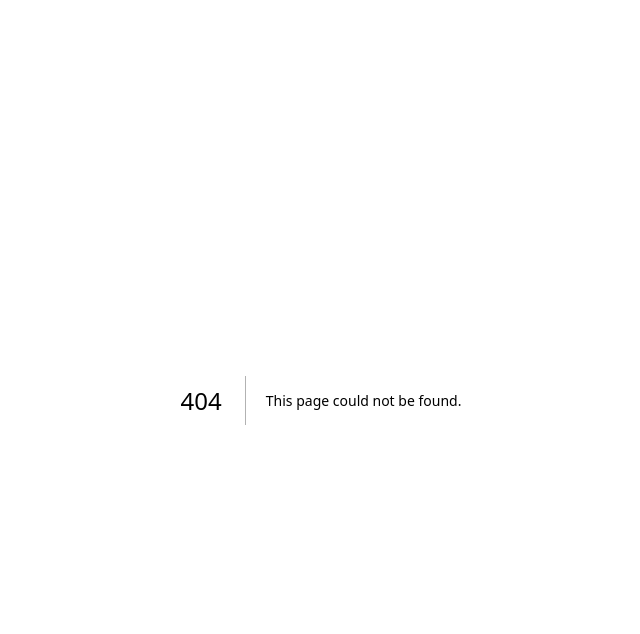
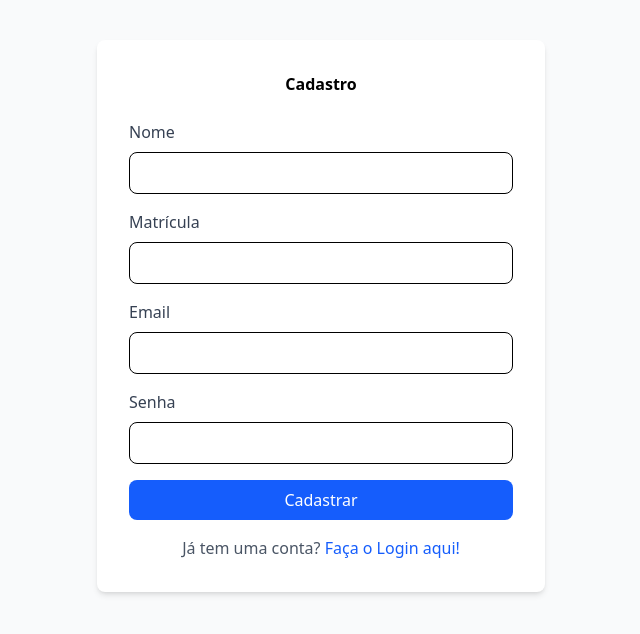
Before and after one commit to jpcc99/projeto-eng-software, a Next.js app in the folder estoque_ai_frontend/: page /register in a window 1280 px wide. Before the commit this address had no page. Shown: the top 634 px of the page, without its empty margins (319-959 px from the left). Built offline with nearby package versions, Linux system fonts and the light colour scheme.

Commit message:
Fix login/cadastro

```diff
--- /dev/null
+++ b/estoque_ai_frontend/src/app/_app.js
@@ -0,0 +1,27 @@
+//'use client'
+
+import "./globals.css";
+import Navbar from "../components/Navbar";
+import { useRouter } from "next/router";
+import { useEffect } from "react";
+import { isAuthenticated } from "./utils/auth";
+
+export default function MyApp({ Component, pageProps }) {
+  const router = useRouter();
+
+  useEffect(() => {
+    const protectedRoutes = ['/dashboard'];
+    const isProtected = protectedRoutes.includes(router.pathname);
+
+    if (isProtected && !isAuthenticated()) {
+      router.push('/login');
+    }
+  }, [router.pathname]);
+
+  return (
+    <div className="min-h-screen bg-gray-50">
+      <Navbar />
+      <Component {...pageProps} />
+    </div>
+  );
+}
--- /dev/null
+++ b/estoque_ai_frontend/src/app/login/page.js
@@ -0,0 +1,17 @@
+import AuthForm from '../../components/AuthForm';
+
+export default function Login() {
+  const BASE_URL = "http://localhost:3001/api/auth";
+  return (
+    <div className='min-h-screen bg-gray-50'>
+      <div className='container mx-auto px-4 py-10'>
+        <AuthForm
+          isLogin={true}
+          apiEndpoint={`${BASE_URL}/login`}
+          redirectPath='/dashboard'
+          successMessage='Login efetuado! Redirecionando...'
+        />
+      </div>
+    </div >
+  );
+}
--- /dev/null
+++ b/estoque_ai_frontend/src/app/register/page.js
@@ -0,0 +1,17 @@
+import AuthForm from '../../components/AuthForm';
+
+export default function Register() {
+  const BASE_URL = "http://localhost:3001/api/auth";
+  return (
+    <div className='min-h-screen bg-gray-50'>
+      <div className='container mx-auto px-4 py-10'>
+        <AuthForm
+          isLogin={false}
+          apiEndpoint={`${BASE_URL}/cadastro`}
+          redirectPath='/login'
+          successMessage='Cadastro efetuado! Redirecionando...'
+        />
+      </div>
+    </div >
+  );
+}
--- /dev/null
+++ b/estoque_ai_frontend/src/app/utils/auth.js
@@ -0,0 +1,37 @@
+export function getToken() {
+  const token = localStorage.getItem('token');
+  const expiry = localStorage.getItem('token_expiry');
+
+  if (!token || !expiry) {
+    return null;
+  }
+
+  // Token expirou, apaga token
+  if (Date.now() > parseInt(expiry)) {
+    clearToken();
+    return null;
+  }
+
+  return token;
+}
+
+export function clearToken() {
+  localStorage.removeItem('token');
+  localStorage.getItem('token_expiry');
+}
+
+export function isAuthenticated() {
+  return getToken() !== null;
+}
+
+/**
+ * Adiciona o token para as nossas reqs
+ * @param {Headers} headers - Headers obj para modificar
+ */
+export function addAuthHeader(headers) {
+  const token = getToken();
+  if (token) {
+    headers.set('Authorization', `Bearer ${token}`);
+  }
+  return headers;
+}
--- /dev/null
+++ b/estoque_ai_frontend/src/components/AuthForm.js
@@ -0,0 +1,200 @@
+'use client'
+
+import { useState } from "react";
+import { useRouter } from "next/navigation";
+
+/**
+ * Formulários de autenticação
+ *
+ * Formuário reusável para login e cadastro
+ * Lida com submits, validações e mostra erros
+ *
+ * @param {Object} props - As props do Component
+ * @param {boolean} props.isLogin
+ * @param {string} props.apiEndpoint
+ * @param {string} props.redirectPath - Path pra redirecionar após conseguir fazer um submit
+ * @param {string} props.successMessage - Caso seja sucesso, essa é a mensagem
+ */
+export default function AuthForm({ isLogin, apiEndpoint, redirectPath, successMessage }) {
+  const router = useRouter();
+  const [nome, setNome] = useState('');
+  const [matricula, setMatricula] = useState('');
+  const [email, setEmail] = useState('');
+  const [senha, setSenha] = useState('');
+  const [error, setError] = useState(null);
+  const [isLoading, setIsLoading] = useState(false);
+  const [success, setSuccess] = useState(null);
+
+  /**
+   * Lida com o submit do form
+   * @param {Object} e - Event object
+   */
+  const handleSubmit = async (e) => {
+    e.preventDefault();
+    setIsLoading(true);
+    setError(null);
+
+    const formData = {
+      email: email,
+      senha: senha,
+    };
+
+    if (!isLogin) {
+      formData.nome = nome;
+      formData.matricula = matricula;
+    }
+
+    try {
+      const response = await fetch(apiEndpoint, {
+        method: 'POST',
+        headers: {
+          'Content-Type': 'application/json',
+        },
+        body: JSON.stringify(formData),
+      });
+
+      const data = await response.json();
+      console.table(data);
+
+      if (!response.ok) {
+        throw new Error(data.message || "Alguma coisa deu errado");
+      }
+
+      // Pro login, vamos armazenar o token JWT
+      if (isLogin) {
+        const ONE_HOUR = 3600000;
+        localStorage.setItem('token', data.token);
+        localStorage.setItem('token_expire', new Date().getTime() + ONE_HOUR);
+      }
+
+      // Mostra a mensagem de sucesso e redireciona a página
+      const UM_SEGUNDO_E_MEIO = 1500;
+      setSuccess(successMessage || "Sucesso! Redirecionando...");
+      setTimeout(() => {
+        router.push(redirectPath || '/');
+      }, UM_SEGUNDO_E_MEIO);
+
+    } catch (err) {
+      setError(err.message);
+    } finally {
+      setIsLoading(false);
+    }
+  };
+
+  return (
+    <div className="max-w-md mx-auto bg-white p-8 rounded-lg shadow-md">
+      <h2 className="text-2x1 font-bold text-center mb-6">
+        {isLogin ? 'Login' : 'Cadastro'}
+      </h2>
+
+      {error && (
+        <div className="mb-4 p-3 bg-red-100 text-red-700 rounded">
+          {error}
+        </div>
+      )}
+
+      {success && (
+        <div className="mb-4 p-3 bg-green-100 text-green-700 rounded">
+          {success}
+        </div>
+      )}
+
+      <form onSubmit={handleSubmit}>
+        {!isLogin && (
+          <>
+            <div className="mb-4">
+              <label htmlFor="nome" className="block text-gray-700 mb-2">
+                Nome
+              </label>
+              <input
+                type="text"
+                id="nome"
+                name="nome"
+                value={nome}
+                onChange={e => setNome(e.target.value)}
+                className=
+                "w-full px-3 py-2 border  rounded-lg focus:outline-none focus:ring-2 focus:ring-blue-500"
+                required
+              />
+            </div>
+            <div className="mb-4">
+              <label htmlFor="matricula" className="block text-gray-700 mb-2">
+                Matrícula
+              </label>
+              <input
+                type="text"
+                id="matricula"
+                name="matricula"
+                value={matricula}
+                onChange={e => setMatricula(e.target.value)}
+                className=
+                "w-full px-3 py-2 border  rounded-lg focus:outline-none focus:ring-2 focus:ring-blue-500"
+                required
+              />
+            </div>
+          </>
+        )}
+
+        <div className="mb-4">
+          <label htmlFor="email" className="block text-gray-700 mb-2">
+            Email
+          </label>
+          <input
+            type="email"
+            id="email"
+            name="email"
+            value={email}
+            onChange={e => setEmail(e.target.value)}
+            className=
+            "w-full px-3 py-2 border rounded-lg focus:outline-none focus:ring-2 focus:ring-blue-500"
+            required
+          />
+        </div>
+
+        <div className="mb-4">
+          <label htmlFor="senha" className="block text-gray-700 mb-2">
+            Senha
+          </label>
+          <input
+            type="password"
+            id="senha"
+            name="senha"
+            value={senha}
+            onChange={e => setSenha(e.target.value)}
+            className=
+            "w-full px-3 py-2 border rounded-lg focus:outline-none focus:ring-2 focus:ring-blue-500"
+            minLength="8"
+            required
+          />
+        </div>
+
+        <button
+          type="submit"
+          disabled={isLoading}
+          className=
+          "w-full bg-blue-600 text-white py-2 px-4 rounded-lg hover:bg-blue-700 focus:outline-none focus:ring-2 focus:ring-blue-500 focus:ring-offset-2 disabled:opacity-50"
+        >
+          {isLoading ? "Processando..." : isLogin ? "Fazer Login" : "Cadastrar"}
+        </button>
+      </form>
+
+      <div className="mt-4 text-center">
+        {isLogin ? (
+          <p className="text-gray-600">
+            Não possui uma conta?{" "}
+            <a href="/register" className="text-blue-600 hover:underline">
+              Cadastre-se aqui!
+            </a>
+          </p>
+        ) : (
+          <p className="text-gray-600">
+            Já tem uma conta?{" "}
+            <a href="/login" className="text-blue-600 hover:underline">
+              Faça o Login aqui!
+            </a>
+          </p>
+        )}
+      </div>
+    </div>
+  );
+}
```
